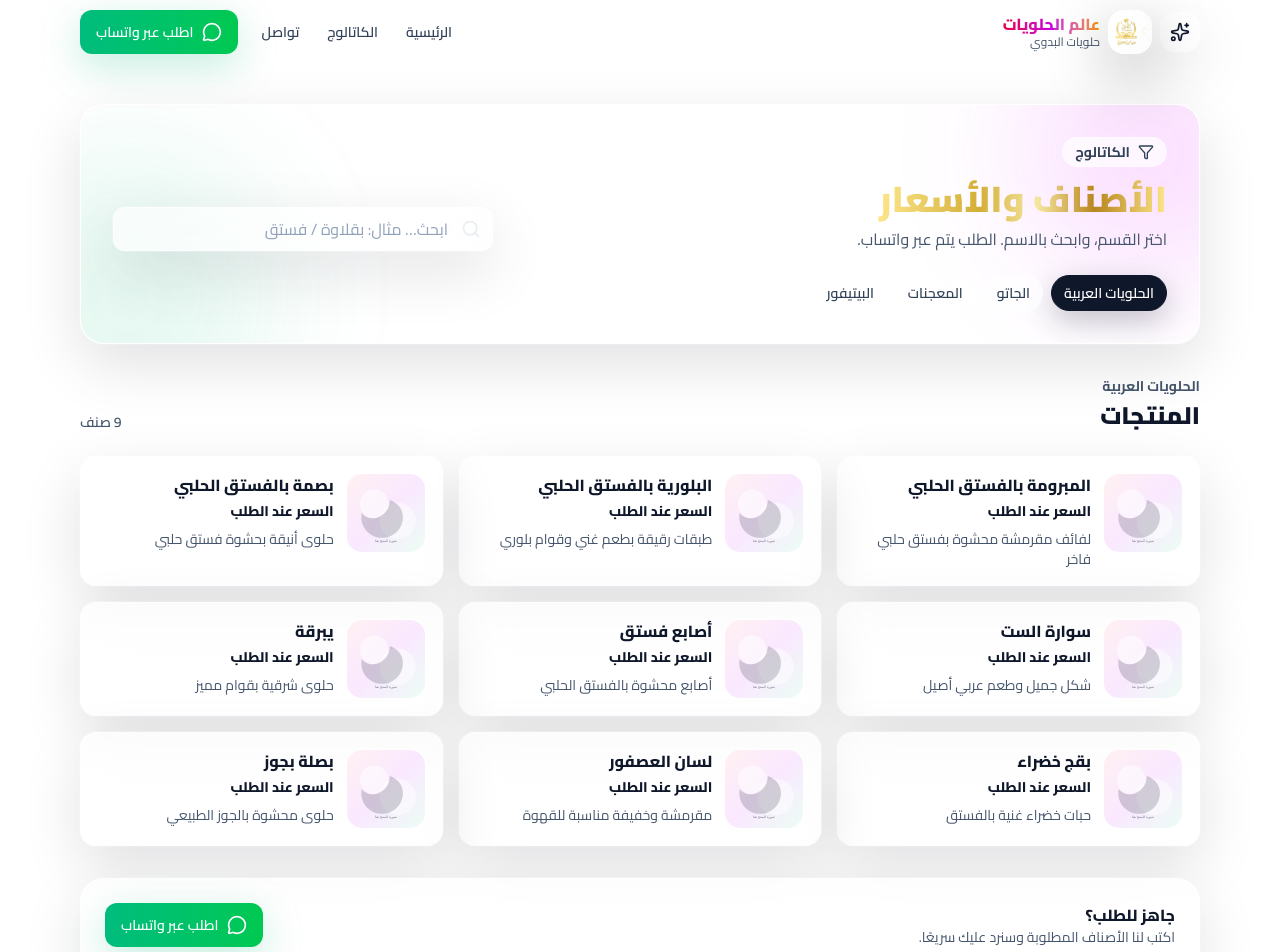
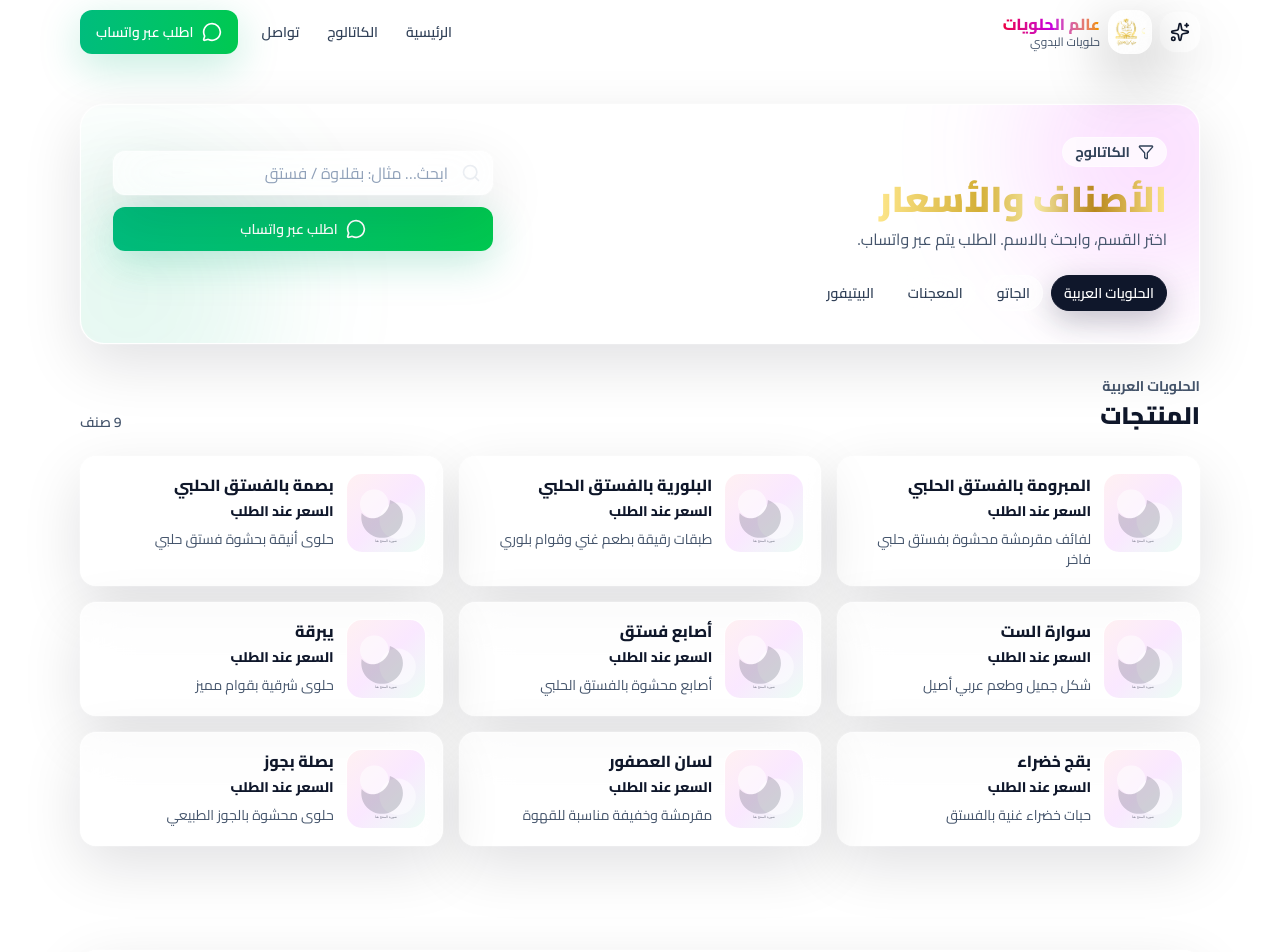
Before and after one commit to MUSTAFA-ALDAYOUB/alam-sweets, a Next.js app: page /products in a window 1280 px wide. Shown: the top 952 px of the page. Built offline with nearby package versions, Linux system fonts and the light colour scheme.

Commit message:
fix products suspense build

```diff
--- a/app/products/page.tsx
+++ b/app/products/page.tsx
@@ -1,8 +1,7 @@
 "use client";
 
 import Image from "next/image";
-
-import { useEffect, useMemo, useState } from "react";
+import { Suspense, useEffect, useMemo, useState } from "react";
 import { usePathname, useRouter, useSearchParams } from "next/navigation";
 import { Search, MessageCircle, Filter } from "lucide-react";
 
@@ -14,7 +13,8 @@ function categoryTitle(id: CategoryId) {
   return categories.find((c) => c.id === id)?.title ?? "قسم";
 }
 
-export default function ProductsPage() {
+// ✅ كل ما يستخدم useSearchParams لازم يكون داخل مكوّن يُلف بـ Suspense
+function ProductsClient() {
   const [q, setQ] = useState("");
 
   const router = useRouter();
@@ -56,10 +56,14 @@ export default function ProductsPage() {
                 <Filter className="h-4 w-4" />
                 الكاتالوج
               </div>
+
               <h1 className="mt-3 text-2xl md:text-4xl font-black">
                 <span className="title-gradient">الأصناف والأسعار</span>
               </h1>
-              <p className="mt-2 text-slate-600">اختر القسم، وابحث بالاسم. الطلب يتم عبر واتساب.</p>
+
+              <p className="mt-2 text-slate-600">
+                اختر القسم، وابحث بالاسم. الطلب يتم عبر واتساب.
+              </p>
             </div>
 
             <div className="w-full md:w-[380px]">
@@ -73,13 +77,27 @@ export default function ProductsPage() {
                 />
               </div>
 
-
+              <div className="mt-3">
+                <Button
+                  variant="whatsapp"
+                  className="w-full"
+                  onClick={() => window.open(waLink(quickHelloMessage()), "_blank")}
+                  title="اطلب الآن عبر واتساب"
+                >
+                  <MessageCircle className="h-5 w-5" />
+                  اطلب عبر واتساب
+                </Button>
+              </div>
             </div>
           </div>
 
           <div className="mt-6 flex flex-wrap gap-2 relative">
             {categories.map((c) => (
-              <Chip key={c.id} active={cat === c.id} onClick={() => setCategory(c.id as CategoryId)}>
+              <Chip
+                key={c.id}
+                active={cat === c.id}
+                onClick={() => setCategory(c.id as CategoryId)}
+              >
                 {c.title}
               </Chip>
             ))}
@@ -107,14 +125,19 @@ export default function ProductsPage() {
               <div key={p.id} className="glass rounded-2xl p-4">
                 <div className="flex gap-3">
                   <div className="relative h-20 w-20 rounded-2xl overflow-hidden border border-white/40 bg-white/60">
-                    <Image src={p.image || "/placeholder.svg"} alt={p.name} fill className="object-cover" />
+                    <Image
+                      src={p.image || "/placeholder.svg"}
+                      alt={p.name}
+                      fill
+                      className="object-cover"
+                    />
                   </div>
 
                   <div className="flex-1">
                     <div className="font-extrabold">{p.name}</div>
 
                     <div className="mt-1 text-sm font-extrabold text-slate-900">
-                      {typeof p.price === "number" ? `${p.price}$` : "السعر عند الطلب"}
+                      {typeof p.price === "number" ? `${p.price} ر.س` : "السعر عند الطلب"}
                     </div>
 
                     <div className="text-sm text-slate-600 mt-2">{p.description}</div>
@@ -128,18 +151,24 @@ export default function ProductsPage() {
             ))}
           </div>
         )}
-
-        <div className="mt-8 glass rounded-3xl p-6 flex flex-col md:flex-row items-center justify-between gap-3">
-          <div>
-            <div className="font-extrabold">جاهز للطلب؟</div>
-            <div className="text-sm text-slate-600">اكتب لنا الأصناف المطلوبة وسنرد عليك سريعًا.</div>
-          </div>
-          <Button variant="whatsapp" onClick={() => window.open(waLink(quickHelloMessage()), "_blank")}>
-            <MessageCircle className="h-5 w-5" />
-            اطلب عبر واتساب
-          </Button>
-        </div>
       </section>
     </div>
   );
 }
+
+export default function ProductsPage() {
+  return (
+    <Suspense
+      fallback={
+        <div className="max-w-6xl mx-auto px-4 py-10">
+          <div className="glass rounded-3xl p-8 text-center">
+            <div className="font-extrabold">جاري التحميل…</div>
+            <div className="text-sm text-slate-600 mt-2">يرجى الانتظار</div>
+          </div>
+        </div>
+      }
+    >
+      <ProductsClient />
+    </Suspense>
+  );
+}
```
